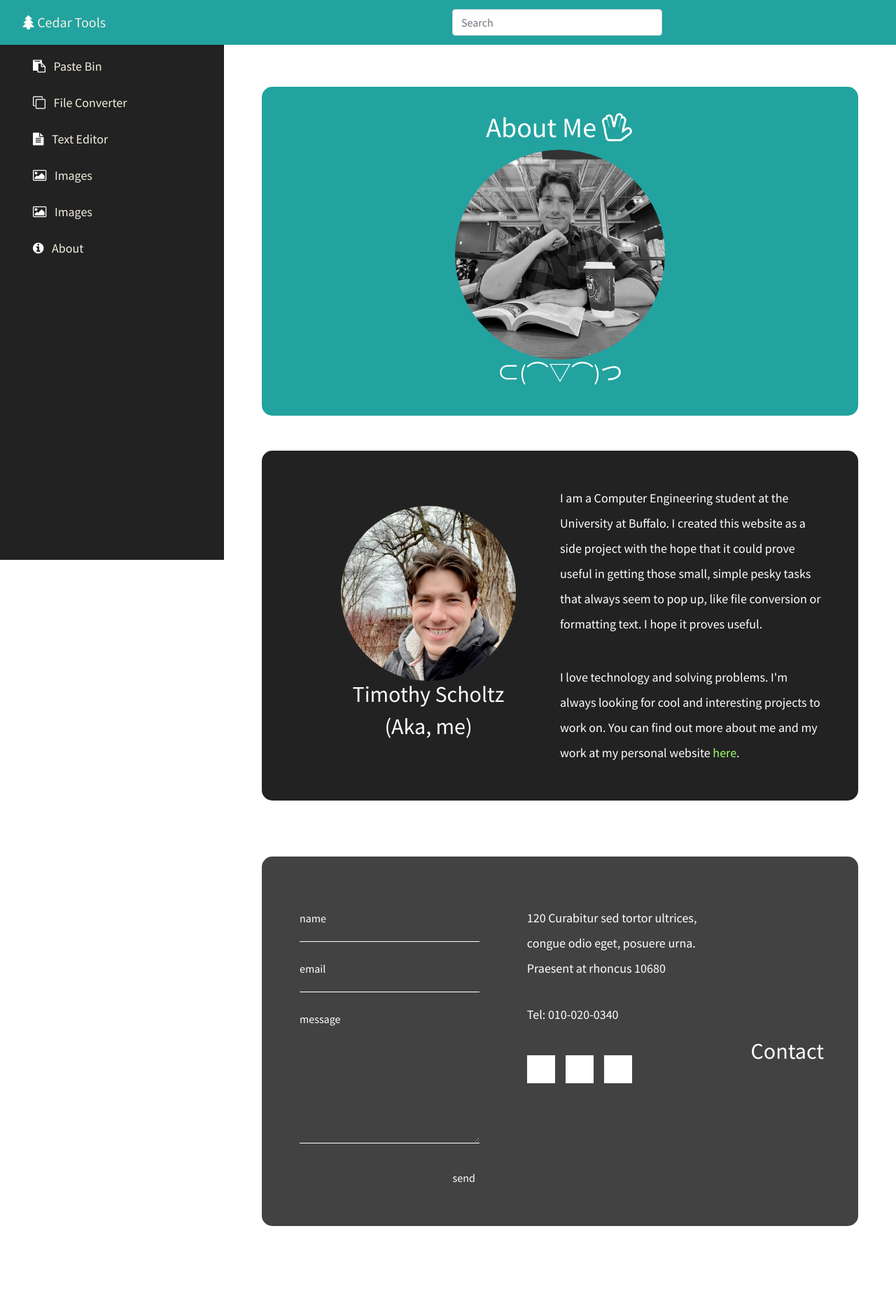
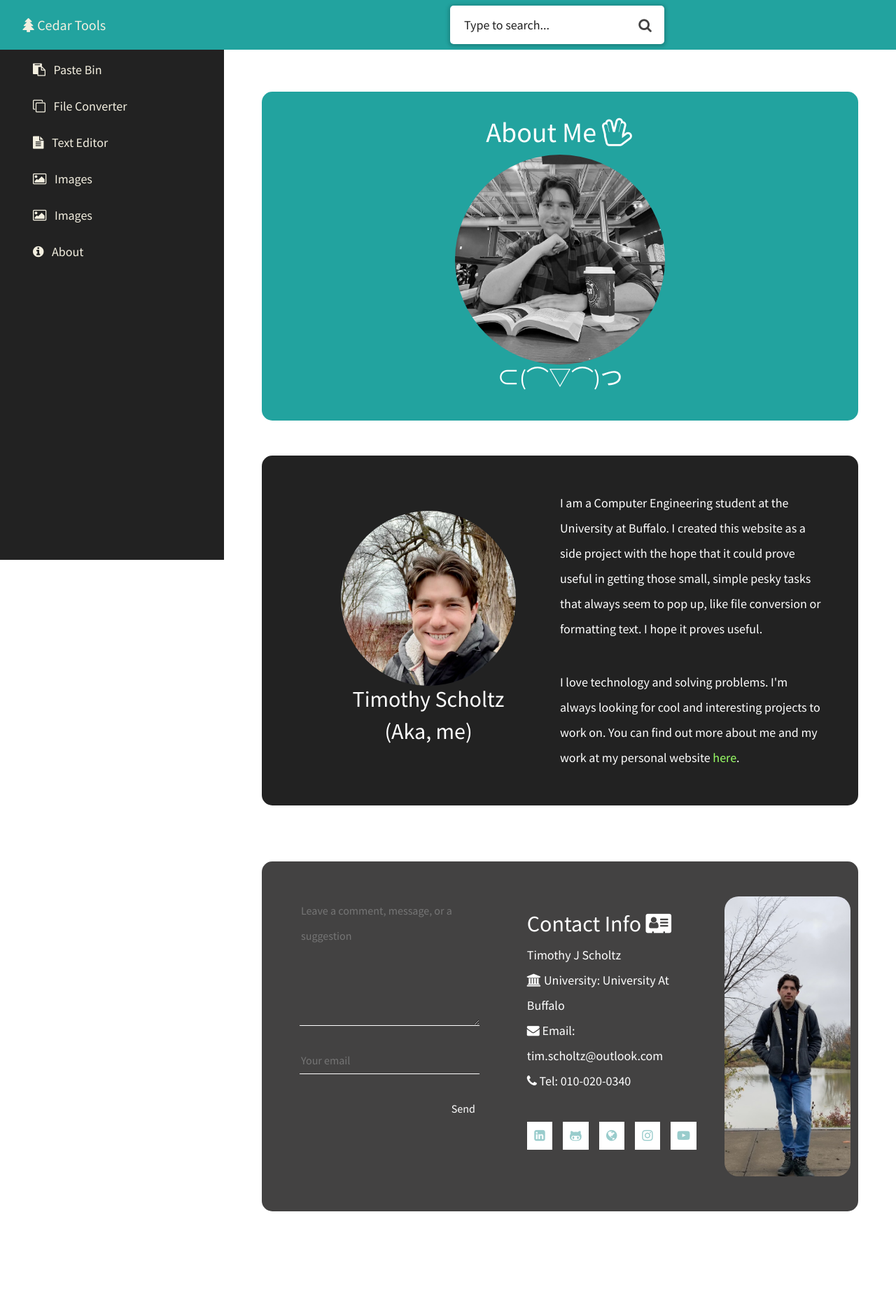
Before and after one commit to t-scholtz/awesomeTools, a Flask app: page /about in a window 1280 px wide. Shown: the whole page at 70% size. After the commit the page ends 1731 px from the top, so only its background shows below. Run offline with Flask 3, Linux system fonts and the light colour scheme; some libraries are stand-ins or nearby versions.

Commit message:
pushing update to sever

```diff
--- /dev/null
+++ b/website/static/css/search-bar.css
@@ -0,0 +1,74 @@
+::selection{
+    color: #fff;
+    background: #22A39F;
+  }
+
+  input[type="text"]::placeholder {
+    color: #222222; /* Set the desired placeholder text color */
+}
+
+  .wrapper .search-input{
+    background: #fff;
+    width: 100%;
+    border-radius: 5px;
+    position: relative;
+    box-shadow: 0px 1px 5px 3px rgba(0,0,0,0.12);
+  }
+  .search-input input{
+    height: 55px;
+    width: 100%;
+    outline: none;
+    border: none;
+    border-radius: 5px;
+    padding: 0 60px 0 20px;
+    font-size: 18px;
+    box-shadow: 0px 1px 5px rgba(0,0,0,0.1);
+  }
+  .search-input.active input{
+    border-radius: 5px 5px 0 0;
+  }
+    .autocom-box{
+    position: absolute; /* Set the position of the autocom-box to absolute */
+    background-color: #fff; /* Set a background color */
+    border: 1px solid #ccc; /* Add a border for styling */
+    max-height: 200px; /* Limit the maximum height to avoid excessive scrolling */
+    overflow-y: auto; /* Enable vertical scrolling if needed */
+    z-index: 1000; /* Ensure it appears above other elements */
+
+    padding: 0;
+    opacity: 0;
+    pointer-events: none;
+    max-height: 280px;
+    overflow-y: auto;
+  }
+  .search-input.active .autocom-box{
+    padding: 10px 8px;
+    opacity: 1;
+    pointer-events: auto;
+  }
+  .autocom-box li{
+    list-style: none;
+    padding: 8px 12px;
+    display: none;
+    width: 100%;
+    cursor: default;
+    border-radius: 3px;
+  }
+  .search-input.active .autocom-box li{
+    display: block;
+  }
+  .autocom-box li:hover{
+    background: #efefef;
+  }
+  .search-input .icon{
+    position: absolute;
+    right: 0px;
+    top: 0px;
+    height: 55px;
+    width: 55px;
+    text-align: center;
+    line-height: 55px;
+    font-size: 20px;
+    color: #434242;
+    cursor: pointer;
+  }
--- a/website/static/css/tooplate-style.css
+++ b/website/static/css/tooplate-style.css
@@ -1,5 +1,3 @@
-
-
 
 a {
     text-decoration: none;
@@ -7,11 +5,13 @@ a {
     color: #38CCCC;
 }
 
+
+
 a:hover { color: #30ADAD; }
 
 .tm-about-text a { color: #9F6; }
 
-h1, h2, p, i, address, .tm-text-white { color: white; }
+h1, h2, p, address, .tm-text-white { color: white; }
 
 .tm-link-gray { color: #999999; }
 .tm-link-white { color: white; }
@@ -81,15 +81,9 @@ textarea {
     border: 0;
     border-bottom: 1px solid white;
     color: white;
-    padding: 15px 0;
-    margin-top: 5px;
-    margin-bottom: 5px;
     width: 100%;
 }
 
-::-webkit-input-placeholder { color: white; } /* Edge */
-:-ms-input-placeholder { color: white; } /* Internet Explorer 10-11 */
-::placeholder { color: white; }
 .tm-right { margin-right: 0; margin-left: auto; }
 
 .tm-btn-submit {
@@ -118,9 +112,11 @@ textarea {
     transition: all 0.3s ease;
 }
 
-.tm-social-link:hover i.fa-facebook { color: #3b5998; }
-.tm-social-link:hover i.fa-twitter { color: #00acee; }
-.tm-social-link:hover i.fa-instagram { color: #3f729b; }
+
+.tm-social-link:hover i {
+    color: #c1eeee; /* Set the desired hover color for all social icons */
+}
+
 .tm-flex { display: flex; }
 address { font-style: normal; }
 
--- /dev/null
+++ b/website/static/js/script.js
@@ -0,0 +1,59 @@
+// getting all required elements
+const searchWrapper = document.querySelector(".search-input");
+const inputBox = searchWrapper.querySelector("input");
+const suggBox = searchWrapper.querySelector(".autocom-box");
+const icon = searchWrapper.querySelector(".icon");
+let linkTag = searchWrapper.querySelector("a");
+let webLink;
+
+// if user presses any key and releases
+inputBox.oninput = (e) => {
+    let userData = e.target.value; // user entered data
+    let emptyArray = [];
+
+    if (userData) {
+        icon.onclick = () => {
+            webLink = `https://www.google.com/search?q=${userData}`;
+            linkTag.setAttribute("href", webLink);
+            linkTag.click();
+        }
+        emptyArray = suggestions.filter((data) => {
+            // filtering array value and user characters to lowercase and return only those words which start with user entered chars
+            return data.toLocaleLowerCase().startsWith(userData.toLocaleLowerCase());
+        });
+        emptyArray = emptyArray.map((data) => {
+            // passing return data inside li tag
+            return data = `<li>${data}</li>`;
+        });
+        showSuggestions(emptyArray);
+    } else {
+        hideSuggestions();
+    }
+}
+
+function select(element) {
+    let selectData = element.textContent;
+    inputBox.value = selectData;
+    icon.onclick = () => {
+        webLink = `https://www.google.com/search?q=${selectData}`;
+        linkTag.setAttribute("href", webLink);
+        linkTag.click();
+    }
+    hideSuggestions();
+}
+
+function showSuggestions(list) {
+    let listData;
+    if (!list.length) {
+        listData = "<li>No suggestions found</li>";
+    } else {
+        listData = list.join('');
+    }
+    suggBox.innerHTML = listData;
+    searchWrapper.classList.add("active"); // show autocomplete box
+}
+
+function hideSuggestions() {
+    suggBox.innerHTML = "";
+    searchWrapper.classList.remove("active"); // hide autocomplete box
+}
--- /dev/null
+++ b/website/static/js/suggestions.js
@@ -0,0 +1,6 @@
+let suggestions = [
+    "Web Designer",
+    "Web Developer",
+    "Login Form in HTML & CSS",
+    "How to learn HTML & CSS"
+  ];
--- /dev/null
+++ b/website/static/messeages/notes.csv
@@ -0,0 +1,2 @@
+Email,Message
+me2@gmail.com,me 2
--- a/website/templates/about.html
+++ b/website/templates/about.html
@@ -3,6 +3,9 @@
 {% block title %}About Me{% endblock %}
 
 {% block content %}
+    <link rel="stylesheet" href="{{ url_for('static', filename='css/tooplate-style.css') }}">
+    <link rel="stylesheet" href="{{ url_for('static', filename='css/magnific-popup.min.css') }}">
+
     <head>
         <title>About Me</title>
 
@@ -35,42 +38,42 @@
             </section>
 
             <section class="tm-contact tm-mb-50 tm-bgcolor-3 tm-border-rounded">
+
                 <div class="tm-contact-header tm-flex-center">
-                    <i class="fas fa-map-pin fa-3x"></i>
-                    <h2>Contact</h2>
+                    <img src="{{ url_for('static', filename='photos/me_3.jpeg') }}" alt="Picture of Timmy... agiain" style="width: 180px; height: 400px; object-fit: cover; border-radius: 20px 20px 20px 20px;">
+
                 </div>
                 <div class="tm-contact-info">
-                    <address class="tm-mb-30">
-                        120 Curabitur sed tortor ultrices,
-                        congue odio eget, posuere urna.
-                        Praesent at rhoncus 10680
-                    </address>
-                    <div class="tm-text-white tm-mb-40">Tel: <a href="tel:0100200340" class="tm-link-white">010-020-0340</a></div>
+                    <h2>Contact Info <i class="fa fa-address-card"></i> </h2>
+                    <div class="tm-text-white tm-mb-0">Timothy J Scholtz</div>
+                    <div class="tm-text-white tm-mb-0"><i class="fa  fa-university"></i> University: <a href="https://www.buffalo.edu/" class="tm-link-white"> University At Buffalo</a></div>
+                    <div class="tm-text-white tm-mb-0"><i class="fa fa-envelope"></i> Email: <a href="email:tim.scholtz@outlook.com" class="tm-link-white"> tim.scholtz@outlook.com</a></div>
+                    <div class="tm-text-white tm-mb-40"><i class="fa fa-phone"></i> Tel: <a href="tel:716-907-8798" class="tm-link-white">010-020-0340</a></div>
+
                     <div class="tm-flex">
-                        <a href="https://facebook.com" class="tm-social-link"><i class="fab fa-facebook"></i></a>
-                        <a href="https://twitter.com" class="tm-social-link"><i class="fab fa-twitter"></i></a>
-                        <a href="https://instagram.com" class="tm-social-link"><i class="fab fa-instagram"></i></a>
+
+                        <a href="https://www.linkedin.com/in/t-j-scholtz" class="tm-social-link"><i class="fa fa-linkedin-square"></i></a>
+                        <a href="https://github.com/t-scholtz" class="tm-social-link"><i class="fa fa-github-alt"></i></a>
+                        <a href="https://t-scholtz.github.io/" class="tm-social-link"><i class="fa fa-globe"></i></a>
+                        <a href="https://www.instagram.com/tiny_treks/" class="tm-social-link"><i class="fa fa-instagram"></i></a>
+                        <a href="https://www.youtube.com/channel/UCuToB0y-BPd_TXZwWGiJJOQ" class="tm-social-link"><i class="fa fa-youtube-play"></i></a>
                     </div>
                 </div>
                 <div class="tm-contact-form-container">
-                    <form id="contact-form" action="" method="POST" class="tm-contact-form">
-                          <input type="text" name="name" placeholder="name" required="" />
-                          <input type="email" name="email" placeholder="email" required="" />
-                          <textarea rows="5" name="message" class="tm-mb-30" placeholder="message" required=""></textarea>
-                          <button type="submit" class="tm-right tm-btn-submit">send</button>
+                    <form id="contact-form" action="{{ url_for('views.about') }}" method="POST" class="tm-contact-form">
+                        <div class="tm-mb-30">
+                            <textarea rows="5" name="message" class="tm-mb-30" placeholder="Leave a comment, message, or a suggestion" required=""></textarea>
+                            <input type="email" name="suggestion-email" placeholder="Your email" required="" />
+                        </div>
+                        <button type="submit" class="tm-right tm-btn-submit">Send</button>
                     </form>
                 </div>
             </section>
-
-
         </div>
 
         <script src="{{ url_for('static', filename='js/jquery.min.js') }}"></script>
         <script src="{{ url_for('static', filename='js/imagesloaded.pkgd.min.js') }}"></script>
         <script src="{{ url_for('static', filename='js/isotope.pkgd.min.js') }}"></script>
-        <link rel="stylesheet" href="{{ url_for('static', filename='css/tooplate-style.css') }}">
-
-        <link rel="stylesheet" href="{{ url_for('static', filename='css/magnific-popup.min.css') }}">
 
     </body>
 {% endblock %}
--- a/website/templates/base.html
+++ b/website/templates/base.html
@@ -13,6 +13,7 @@
      <link href="https://fonts.googleapis.com/css2?family=Source+Sans+Pro&display=swap" rel="stylesheet">
 
     <!-- Your custom styles -->
+    <link rel="stylesheet" href="{{ url_for('static', filename='css/search-bar.css') }}">
 
     <style>
         body {
@@ -38,9 +39,8 @@
             background-color: #222222; /* Adjust background color as needed */
             color: #F3EFE0; /* Adjust text color as needed */
             position: fixed; /* Fix the sidebar position */
-            top: 45px; /* Align the sidebar to the top */
+            top: 50px; /* Align the sidebar to the top */
             bottom: 0; /* Extend the sidebar to the bottom */
-
         }
 
         .navbar {
@@ -64,7 +64,6 @@
             background-color: #434242; /* Adjust hover background color as needed */
         }
 
-
     </style>
 </head>
 <body>
@@ -79,13 +78,20 @@
             <span class="navbar-toggler-icon"></span>
         </button>
 
-        <form class="custom-form header-form ms-lg-3 ms-md-3 me-lg-auto me-md-auto order-2 order-lg-0 order-md-0" action="#" method="get" role="form">
-            <input class="form-control" name="search" type="text" placeholder="Search" aria-label="Search">
-        </form>
+        <div class="wrapper">
+            <div class="search-input">
+              <a href="" target="_blank" hidden></a>
+              <input type="text" placeholder="Type to search...">
+              <div class="autocom-box">
+                <!-- here list are inserted from javascript -->
+              </div>
+              <div class="icon"><i class="fa fa-search"></i></div>
+            </div>
+          </div>
 
-        <div class="navbar-nav me-lg-2">
-            <!-- Add your notifications and profile dropdown here if needed -->
-        </div>
+          <div></div>
+
+
     </header>
 
     <div class="container-fluid">
@@ -124,14 +130,11 @@
                                 <i class="fa fa-info-circle"></i> About
                             </a>
                         </li>
-                        <!-- Add any additional sidebar items here -->
                     </ul>
                 </div>
             </nav>
 
             <main role="main" class="col-md-9 ml-sm-auto col-lg-9 px-4" >
-                <!-- Content Goes Here -->
-
                 <div class="container">
                     {% block content %} {% endblock %}
                 </div>
@@ -139,12 +142,13 @@
         </div>
     </div>
 
+    <script src="{{ url_for('static', filename='js/suggestions.js') }}"></script>
+    <script src="{{ url_for('static', filename='js/script.js') }}"></script>
+
     <!-- Bootstrap and JavaScript Scripts -->
     <script src="https://code.jquery.com/jquery-3.2.1.slim.min.js" integrity="sha384-KJ3o2DKtIkvYIK3UENzmM7KCkRr/rE9/Qpg6aAZGJwFDMVNA/GpGFF93hXpG5KkN" crossorigin="anonymous"></script>
     <script src="https://cdnjs.cloudflare.com/ajax/libs/popper.js/1.12.9/umd/popper.min.js" integrity="sha384-ApNbgh9B+Y1QKtv3Rn7W3mgPxhU9K/ScQsAP7hUibX39j7fakFPskvXusvfa0b4Q" crossorigin="anonymous"></script>
     <script src="https://maxcdn.bootstrapcdn.com/bootstrap/4.0.0/js/bootstrap.min.js" integrity="sha384-JZR6Spejh4U02d8jOt6vLEHfe/JQGiRRSQQxSfFWpi1MquVdAyjUar5+76PVCmYl" crossorigin="anonymous"></script>
 
-
-
 </body>
 </html>
--- a/website/views.py
+++ b/website/views.py
@@ -1,5 +1,7 @@
 from flask import Blueprint, render_template, request, flash, jsonify, send_from_directory
 import json
+import csv
+import os
 
 views = Blueprint('views', __name__)
 
@@ -18,4 +20,26 @@ def images():
 
 @views.route('/about', methods=['GET', 'POST'])
 def about():
+    if request.method == 'POST':
+        # Process form data
+        message = request.form['message']
+        email = request.form['suggestion-email']
+        # Check if the CSV file exists, create it if not
+        if not os.path.exists("website/static/messeages/notes.csv"):
+            with open("website/static/messeages/notes.csv", 'w', newline='') as csvfile:
+                csv_writer = csv.writer(csvfile)
+                # Add header row if the file is newly created
+                csv_writer.writerow(['Email', 'Message'])
+
+        # Add a new row to the CSV file
+        with open("website/static/messeages/notes.csv", 'a', newline='') as csvfile:
+            csv_writer = csv.writer(csvfile)
+            csv_writer.writerow([email, message])
+
     return render_template("about.html")
+
+@views.route('/search/<query>')
+def search(query):
+    # Handle the search query and redirect to the appropriate URL
+    # Add your logic her
+    print("?")
```
Also changed, not shown: website/static/photos/me_3.jpeg (added).
